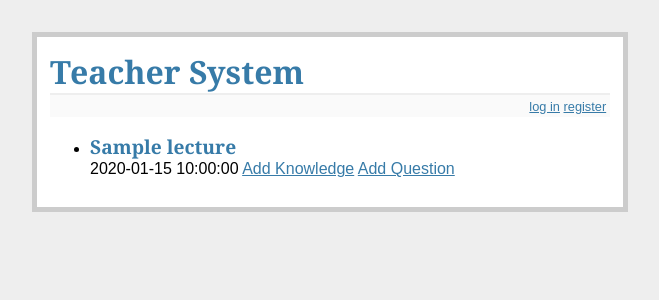
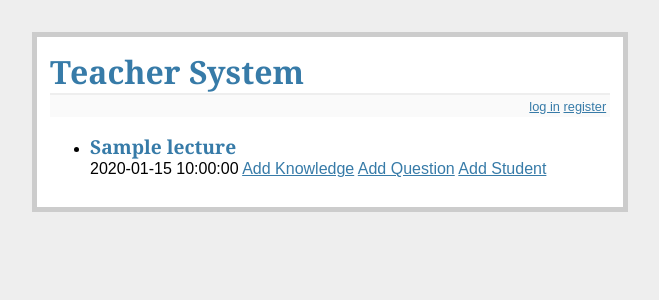
Before and after one commit to LionalWang/FinalYear, a Flask app: template templates/show_lecture.html in a window 1280 px wide. Shown: the top 300 px of the page, without its empty margins (310-969 px from the left). Run offline with Flask 2, Linux system fonts and the light colour scheme; the template is opened without the code that fills it: most values are stand-ins (such as "Sample title", 1, 10 or a date in 2020).

Commit message:
improve add student function

```diff
--- a/templates/add_knowledge.html
+++ b/templates/add_knowledge.html
@@ -7,7 +7,7 @@
         <dt>Knowledge name:
         <dt><input type=text size=30 name=knowledgename>
         <dt><input type=submit value=Add>
-        <a href="http://182.92.183.189/5000/student">Add Student</a>
+
       </dl>
     </form>
   {% endif %}
--- a/templates/show_lecture.html
+++ b/templates/show_lecture.html
@@ -13,7 +13,7 @@
   {% endif %}
   <ul class=lectures>
   {% for lecture in lectures %}
-      <li><h2>{{ lecture.lecturename }}</h2>{{ lecture.time }} <a href="http://182.92.183.189:5000/knowledge/{{ lecture.id }}/{{ lecture.lecturename }}">Add Knowledge</a> <a href="http://182.92.183.189:5000/question/{{ lecture.id }}/{{ lecture.lecturename }}">Add Question</a>
+      <li><h2>{{ lecture.lecturename }}</h2>{{ lecture.time }} <a href="http://182.92.183.189:5000/knowledge/{{ lecture.id }}/{{ lecture.lecturename }}">Add Knowledge</a> <a href="http://182.92.183.189:5000/question/{{ lecture.id }}/{{ lecture.lecturename }}">Add Question</a> <a href="http://182.92.183.189/5000/student">Add Student</a>
   {% else %}
     <li><em>Unbelievable.  No lectures here so far</em>
   {% endfor %}
```
